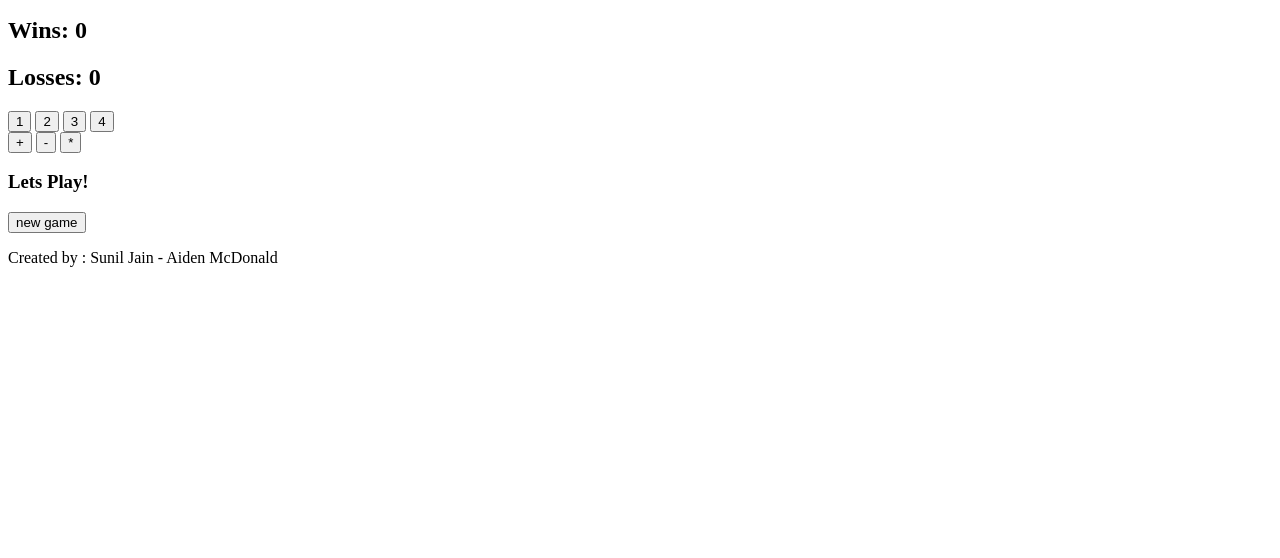
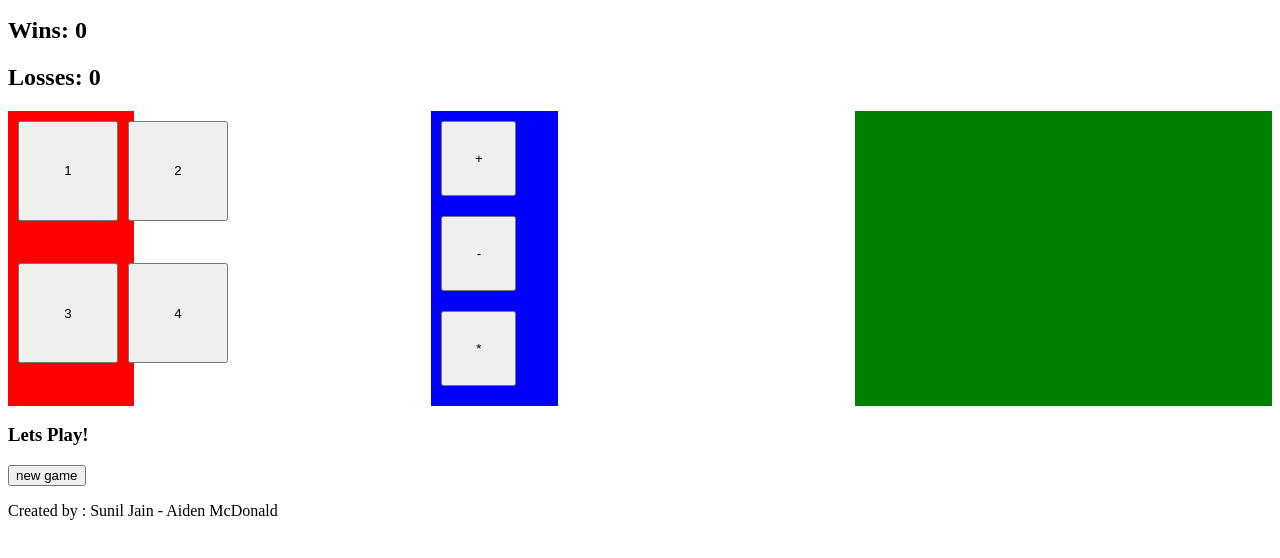
Before and after one commit to mcdonaid1379/assign5webDev, a plain HTML site: page index.html in a window 1280 px wide. Shown: the part 110-668 px from the top of the page. Drawn offline with Linux system fonts and the light colour scheme.

Commit message:
added basic css, sorted elements

```diff
--- a/index.html
+++ b/index.html
@@ -3,6 +3,8 @@
 <head>
     <meta charset="UTF-8">
     <meta name="viewport" content="width=device-width, initial-scale=1.0">
+    <link rel="stylesheet" href="styles.css">
+    <script src="main.js"></script>
     <title>Assign5-Group30</title>
 </head>
 <body>
@@ -10,9 +12,7 @@
 
     <header>
         <h1>Magic Math</h1>
-
     </header>
-
 
     <div id="display_div">
         <h2 id="goal_display">Goal: </h2>
@@ -20,6 +20,7 @@
         <h2 id="lose_display">Losses: 0</h2>
     </div>
 
+    <div id="general_container">
         <div id="number_buttons">
             <button>1</button>
             <button>2</button>
@@ -37,6 +38,8 @@
 
         </div>
 
+    </div>
+
     <h3>Lets Play!</h3>
     <button id="new_game">new game</button>
 
--- a/styles.css
+++ b/styles.css
@@ -0,0 +1,62 @@
+#general_container {
+    display: flex;
+    flex-wrap: nowrap;
+    width: 100%;
+    justify-content: space-between;
+
+}
+
+#number_buttons {
+    background-color: red;
+}
+
+#operator_buttons {
+    background-color: blue;
+}
+
+#workarea {
+    background-color: green;
+}
+
+#number_buttons, #operator_buttons, #workarea {
+    flex: 1;
+    max-width: 33%;
+    box-sizing: border-box;
+    padding: 10px;
+}
+
+
+#number_buttons button, #operator_buttons button {
+    padding: 10px;
+    text-align: center;
+    cursor: pointer;
+    display: block;
+    width: 100%;
+    margin-bottom: 10px;
+}
+
+#number_buttons {
+    display: grid;
+    grid-template-columns: repeat(2, 1fr);
+    gap: 10px;
+    max-width: 10%;
+    margin: 0;
+}
+
+#number_buttons > button {
+    width: 100px;
+    height: 100px;
+}
+
+#operator_buttons {
+    display: grid;
+    grid-template-columns: repeat(1, 1fr);
+    gap: 10px;
+    max-width: 10%;
+    margin: 0;
+}
+
+#operator_buttons > button {
+    width: 75px;
+    height: 75px;
+}
```
Lines whose indentation alone changed are shown as unchanged.
